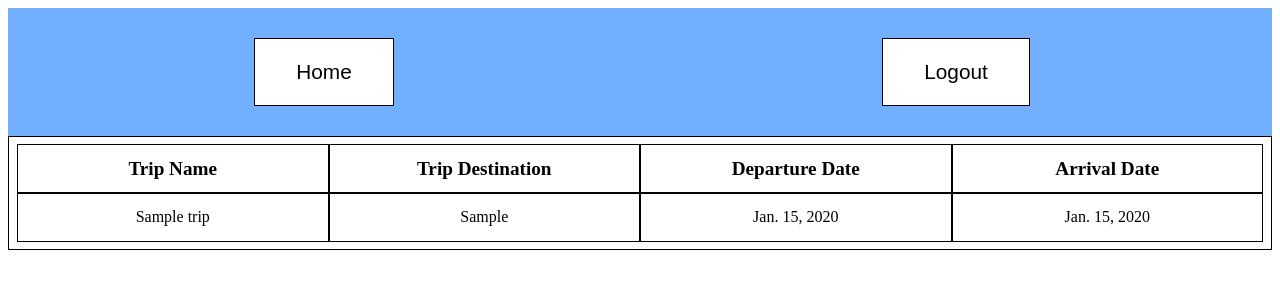
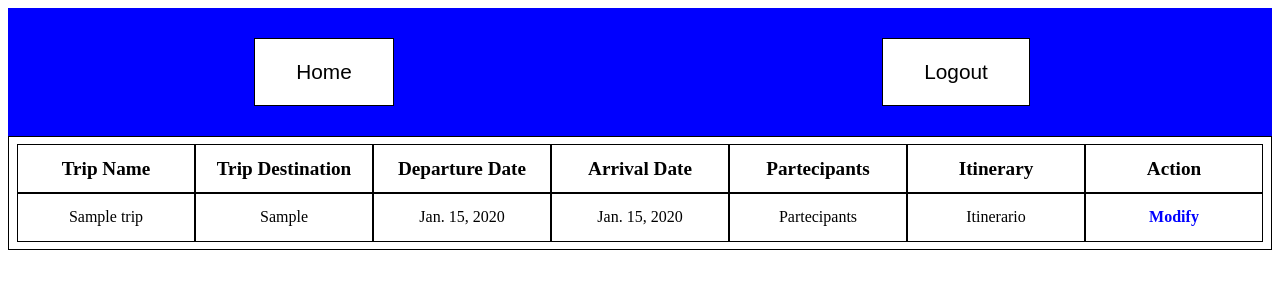
Before and after one commit to alessandrofloris/progettoIsw, a Django app: page /mytrips in a window 1280 px wide. Shown: the top 300 px of the page. Run offline with Django 4.2, Linux system fonts and the light colour scheme; tables that the repository leaves empty hold one stand-in row (values such as "Sample post").

Commit message:
modify view added

```diff
--- a/travelGroup/static/travelGroup/main.css
+++ b/travelGroup/static/travelGroup/main.css
@@ -0,0 +1,5 @@
+a {
+    color: blue;
+    font-weight: bold;
+    text-decoration: none;
+}
--- a/travelGroup/static/travelGroup/tripsTemplate.css
+++ b/travelGroup/static/travelGroup/tripsTemplate.css
@@ -3,7 +3,7 @@
 header {
     height: 8em;
     width: 100%;
-    background: #73afff;
+    background: blue;
 
     display: flex;
     justify-content: center;
--- a/travelGroup/templates/travelGroup/trips.html
+++ b/travelGroup/templates/travelGroup/trips.html
@@ -44,6 +44,15 @@
         <div class="single-field-trip-container trip-table-header">
             Arrival Date
         </div>
+        <div class="single-field-trip-container trip-table-header">
+            Partecipants
+        </div>
+        <div class="single-field-trip-container trip-table-header">
+            Itinerary
+        </div>
+        <div class="single-field-trip-container trip-table-header">
+            Action
+        </div>
     </div>
     {% for trip in tripList %}
         <div class="single-trip-container">
@@ -59,6 +68,15 @@
         <div class="single-field-trip-container">
             {{ trip.arrival_date }}
         </div>
+        <div class="single-field-trip-container">
+            Partecipants
+        </div>
+        <div class="single-field-trip-container">
+            Itinerario
+        </div>
+        <div class="single-field-trip-container">
+            <a href="/modifytrip/{{ trip.id }}">Modify</a> {# Sarebbe meglio usare il costrutto {url view args} #}
+        </div>
     </div>
     {% endfor %}
     </div>
--- a/travelGroup/urls.py
+++ b/travelGroup/urls.py
@@ -7,4 +7,5 @@ urlpatterns = [
     path("", views.index, name="index"),
     path("mytrips", views.trips),
     path("newtrip", views.newtrip),
+    path("modifytrip/<int:trip_id>", views.modify_trip, name='modifytrip')
 ]
--- a/travelGroup/views.py
+++ b/travelGroup/views.py
@@ -15,6 +15,7 @@ def trips(request):
     }
     return render(request, "travelGroup/trips.html", context)
 
+
 def newtrip(request):
     if request.method == "POST":
         form = TripForm(request.POST)
@@ -24,3 +25,7 @@ def newtrip(request):
     else:
         form = TripForm()
     return render(request, "travelGroup/newtrip.html", {"newTripForm": form})
+
+
+def modify_trip(request, trip_id):
+    return HttpResponse("You want to modify the trip %s." % trip_id)
```
